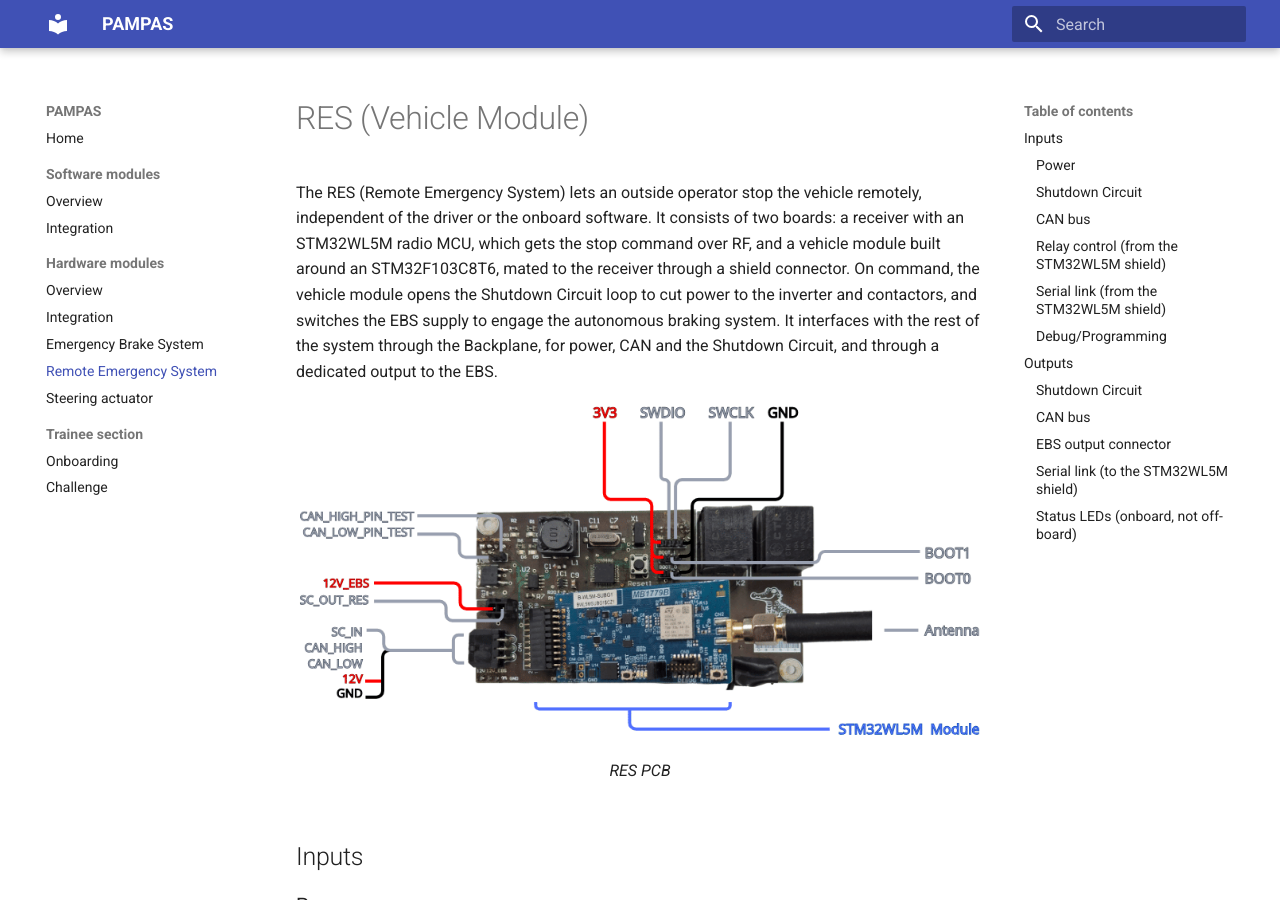
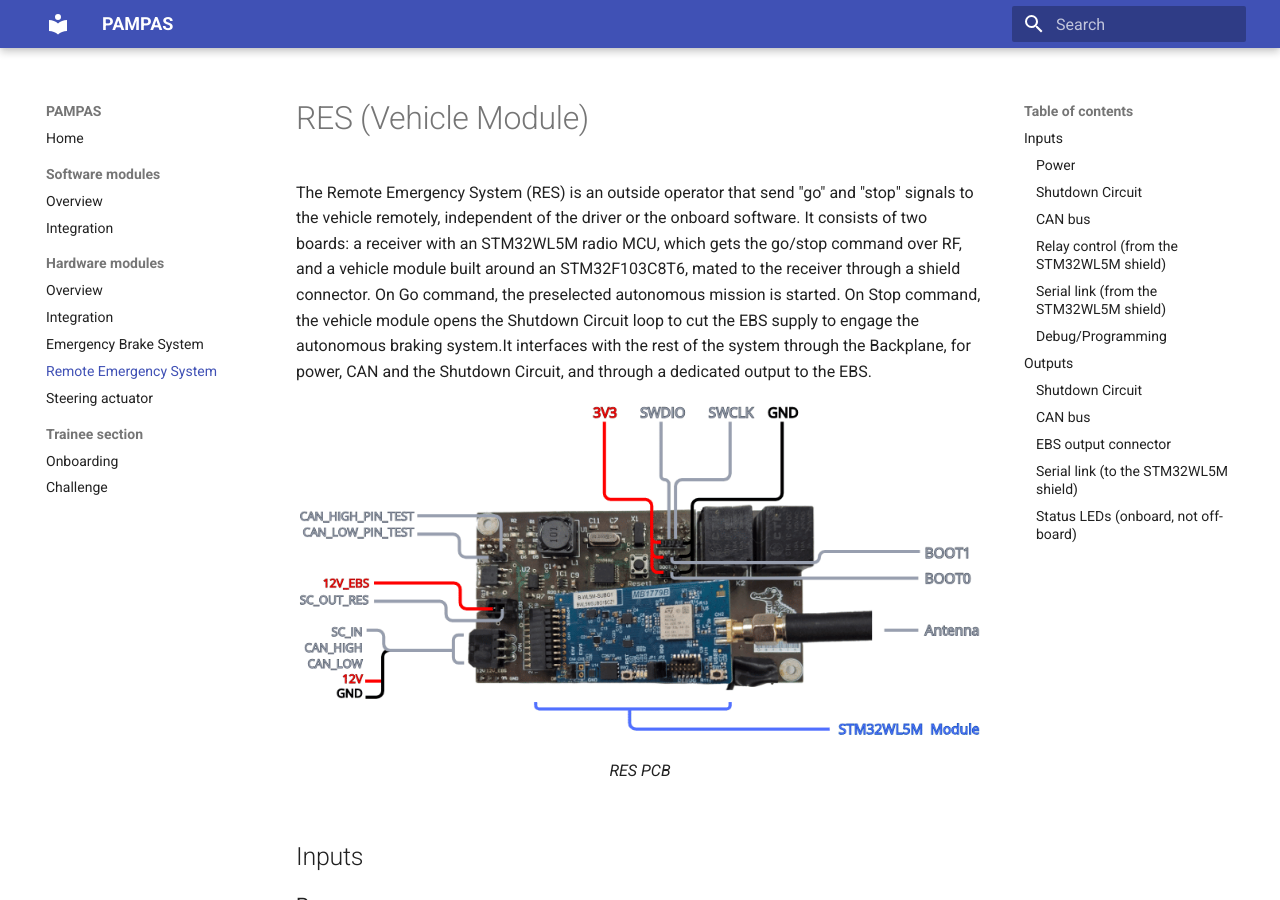
Before and after one commit to amperaufsc/pampas, an MkDocs documentation site: the page built from docs/hardware/res.md, in a window 1280 px wide and 900 px high. Built offline with MkDocs 1.6.1 and Material for MkDocs 9.7.7, drawn with Linux system fonts in a browser that asks for light colours; the version menu is left out.

Commit message:
style: changes to the PCB description

```diff
--- a/docs/hardware/res.md
+++ b/docs/hardware/res.md
@@ -1,6 +1,6 @@
 # RES (Vehicle Module)
 
-The RES (Remote Emergency System) lets an outside operator stop the vehicle remotely, independent of the driver or the onboard software. It consists of two boards: a receiver with an STM32WL5M radio MCU, which gets the stop command over RF, and a vehicle module built around an STM32F103C8T6, mated to the receiver through a shield connector. On command, the vehicle module opens the Shutdown Circuit loop to cut power to the inverter and contactors, and switches the EBS supply to engage the autonomous braking system. It interfaces with the rest of the system through the Backplane, for power, CAN and the Shutdown Circuit, and through a dedicated output to the EBS.
+The Remote Emergency System (RES) is an outside operator that send "go" and "stop" signals to the vehicle remotely, independent of the driver or the onboard software. It consists of two boards: a receiver with an STM32WL5M radio MCU, which gets the go/stop command over RF, and a vehicle module built around an STM32F103C8T6, mated to the receiver through a shield connector. On Go command, the preselected autonomous mission is started. On Stop command, the vehicle module opens the Shutdown Circuit loop to cut the EBS supply to engage the autonomous braking system.It interfaces with the rest of the system through the Backplane, for power, CAN and the Shutdown Circuit, and through a dedicated output to the EBS.
 
 <figure markdown="span">
  <img alt="Remote Emergency System PCB schematic" src="res.png" />
```
